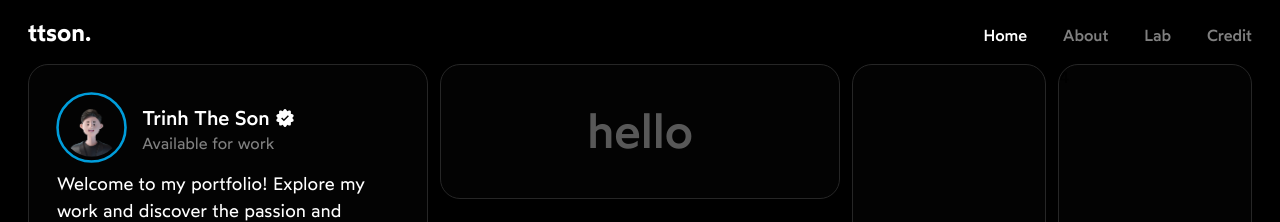
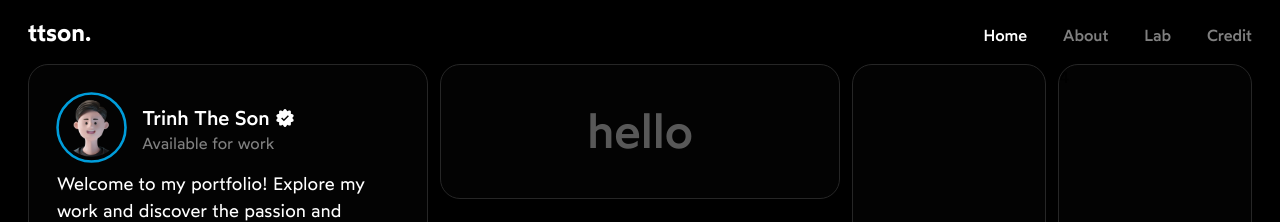
Before and after one commit to ttsoncs/portfolio-refactor, a Next.js app: page / in a window 1280 px wide. Shown: the top 222 px of the page. Built offline with nearby package versions, Linux system fonts and the light colour scheme.

Commit message:
Update image scale in FirstGrid.js

```diff
--- a/src/components/HomeGrid/FirstGrid.js
+++ b/src/components/HomeGrid/FirstGrid.js
@@ -81,7 +81,7 @@ const AvatarWrapper = styled.div`
 const StyledImage = styled(Image)`
   inset: 0;
   position: absolute;
-  transform: scale(1);
+  transform: scale(1.5);
 `;
 
 const Information = styled.div`
```
